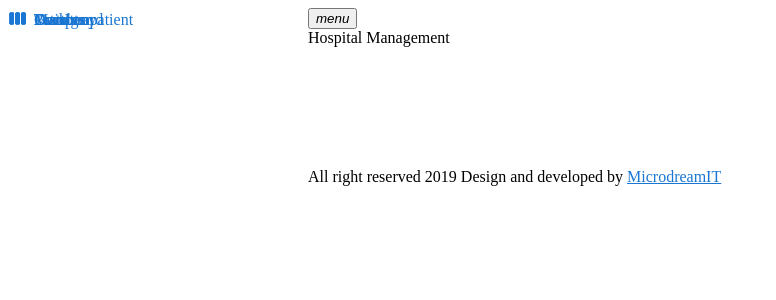
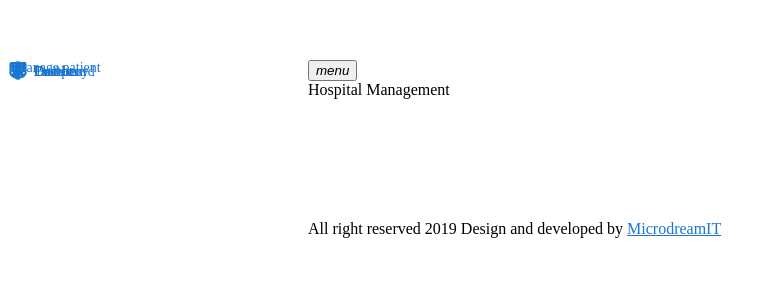
Before and after one commit to MicroDreamIT/pryn-lb, a Django app: page / in a window 1280 px wide. Shown: the top 300 px of the page, without its empty margins (0-776 px from the left). Run offline with Django 3.2, Linux system fonts and the light colour scheme; style sheets or scripts are compiled from the project's sources; parts of the project's set-up code (start-up, migrations or seed data) failed here and were passed over; some libraries are stand-ins or nearby versions.

Commit message:
working on forms

```diff
--- a/patient/views.py
+++ b/patient/views.py
@@ -1,4 +1,3 @@
-import simplejson as simplejson
 from django.shortcuts import render
 from django.http import HttpResponse
 from .models import Patient
--- a/resources/sass/custom.scss
+++ b/resources/sass/custom.scss
@@ -1,12 +1,21 @@
-//body{
-//  background: #F6F9FC!important;
-//}
-//
+body{
+        &::-webkit-scrollbar{
+            background-color: #f5f5f5;
+            width: 7px;
+        }
+
+        &::-webkit-scrollbar-thumb{
+          border-radius: 50px;
+          background: linear-gradient(to right, #fff, #e4e4e4);
+          border: 1px solid #ccc;
+        }
+}
+
 
     .form-style{
 
         background: rgba(255, 255, 255, 0.7803921568627451);
-        margin: 0 auto;
+        margin: 25px auto;
         border: 1px solid rgba(232, 232, 232, 0.9019607843);
         box-shadow: 0px 3px 20px rgba(76, 76, 76, 0.10196078431372549);
 
@@ -43,15 +52,12 @@
         width: 280px!important;
       }
 
-//
-//    .own-sidebar{
-//      .v-expansion-panel{
-//        box-shadow: none;
-//      }
-//        .v-expansion-panel__header{
-//          background: #2e3644!important;
-//        }
-//    }
+
+    .own-sidebar{
+      margin-top: 60px;
+    }
+
+
 //
 //    .theme--light.v-expansion-panel .v-expansion-panel__container{
 //         background: transparent;
@@ -98,6 +104,7 @@
       text-decoration: none;
           display: flex;
           align-items: center;
+          font-size: 14px;
       i{
         font-size: 20px;
         padding-right: 6px;
@@ -108,10 +115,9 @@
         font-weight: bold;
         font-size: 16px;
 
-        i{
-             color: #12d1ff;
-         }
-
+           i{
+               color: #83d22a;
+           }
   }
 
   .w-100{
--- a/templates/partial/sidebar.html
+++ b/templates/partial/sidebar.html
@@ -17,7 +17,7 @@
         <v-list-tile-content>
             <v-list-tile-title>
                 <router-link :to="{name:'dashboard'}">
-                    <i class="mdi mdi-view-week"></i> Dashboard
+                   <i class="mdi mdi-apps"></i>  Dashboard
                 </router-link>
             </v-list-tile-title>
         </v-list-tile-content>
@@ -26,7 +26,7 @@
         <v-list-tile-content>
             <v-list-tile-title>
                 <router-link :to="{name:'patientCreate'}">
-                      <i class="mdi mdi-view-week"></i>
+                     <i class="mdi mdi-comment-account-outline"></i>
                     Patient
                 </router-link>
             </v-list-tile-title>
@@ -36,8 +36,7 @@
         <v-list-tile-content>
             <v-list-tile-title>
                 <router-link :to="{name:'doctorsCreate'}">
-                      <i class="mdi mdi-view-week"></i>
-
+                  <i class="mdi mdi-comment-account-outline"></i>
                     Doctors
                 </router-link>
             </v-list-tile-title>
@@ -48,7 +47,7 @@
         <v-list-tile-content>
             <v-list-tile-title>
                 <router-link :to="{name:'test-itemCreate'}">
-                      <i class="mdi mdi-view-week"></i>
+                     <i class="mdi mdi-airballoon"></i>
                     Test Item
                 </router-link>
             </v-list-tile-title>
@@ -59,7 +58,7 @@
         <v-list-tile-content>
             <v-list-tile-title>
                 <router-link :to="{name:'companyCreate'}">
-                      <i class="mdi mdi-view-week"></i>
+                     <i class="mdi mdi-home-modern"></i>
                     Company
                 </router-link>
             </v-list-tile-title>
@@ -70,7 +69,7 @@
         <v-list-tile-content>
             <v-list-tile-title>
                 <router-link :to="{name:'patientList'}">
-                      <i class="mdi mdi-view-week"></i>
+                     <i class="mdi mdi-settings"></i>
                     Manage patient
                 </router-link>
             </v-list-tile-title>
```
Also changed, not shown: package-lock.json.
